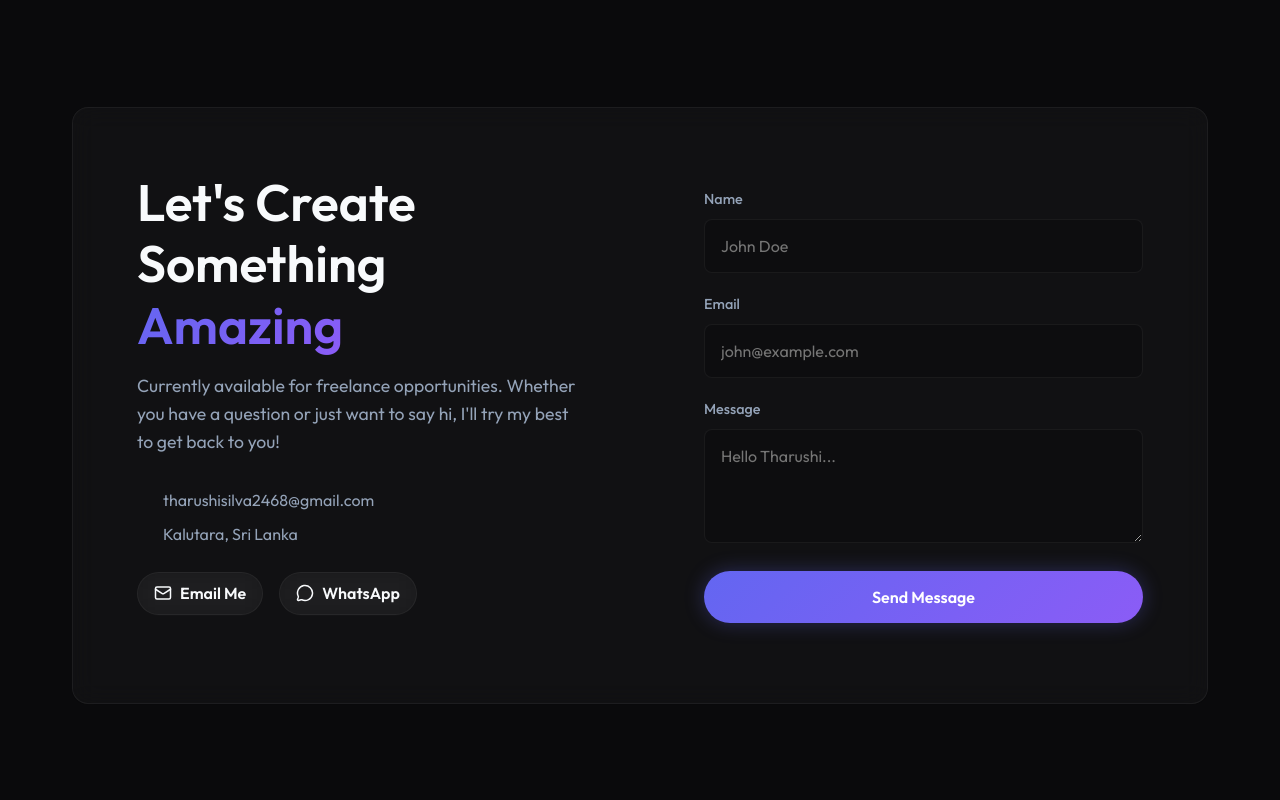
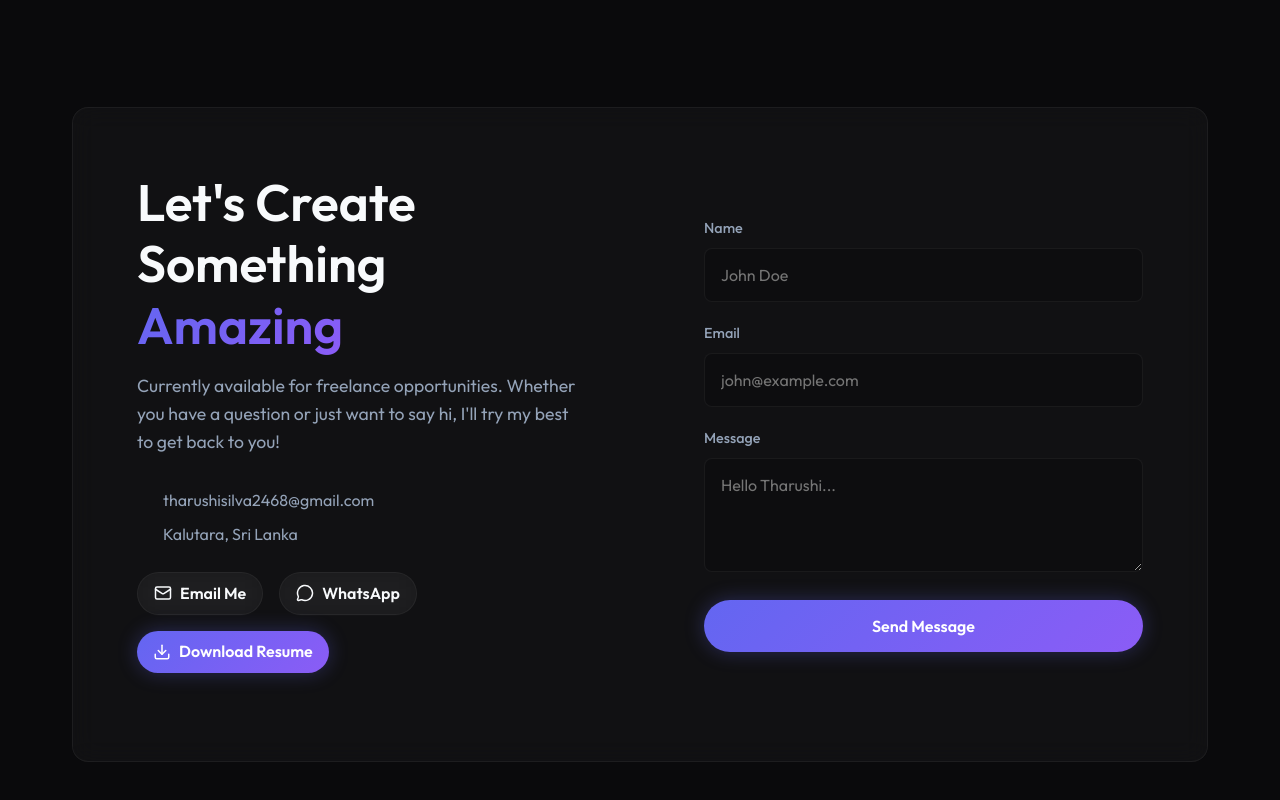
Before and after one commit to Navodya-Silva/Navodya-Silva.github.io, a React (Vite) app: page / in a window 1280 px wide. Shown: the part 1936-2736 px from the top of the page. Built offline with nearby package versions, Linux system fonts and the light colour scheme; no server answers; the database is empty.

Commit message:
Add resume download link

```diff
--- a/src/components/Contact.jsx
+++ b/src/components/Contact.jsx
@@ -39,9 +39,9 @@ const Contact = () => {
               <a href="https://wa.me/94767277484" target="_blank" rel="noreferrer" className="btn btn-secondary glass-panel" style={{ display: 'flex', alignItems: 'center', gap: '0.5rem', padding: '0.5rem 1rem' }}>
                 <MessageCircle size={18} /> WhatsApp
               </a>
-              {/* <a href="YOUR_RESUME_LINK_HERE" target="_blank" rel="noreferrer" className="btn btn-primary" style={{ display: 'flex', alignItems: 'center', gap: '0.5rem', padding: '0.5rem 1rem' }}>
+              <a href="https://drive.google.com/file/d/1-Oe23Xb6jauSUAYT75ylArtweJYMaef3/view?usp=sharing" target="_blank" rel="noreferrer" className="btn btn-primary" style={{ display: 'flex', alignItems: 'center', gap: '0.5rem', padding: '0.5rem 1rem' }}>
                 <Download size={18} /> Download Resume
-              </a> */}
+              </a>
             </div>
           </div>
 
```
